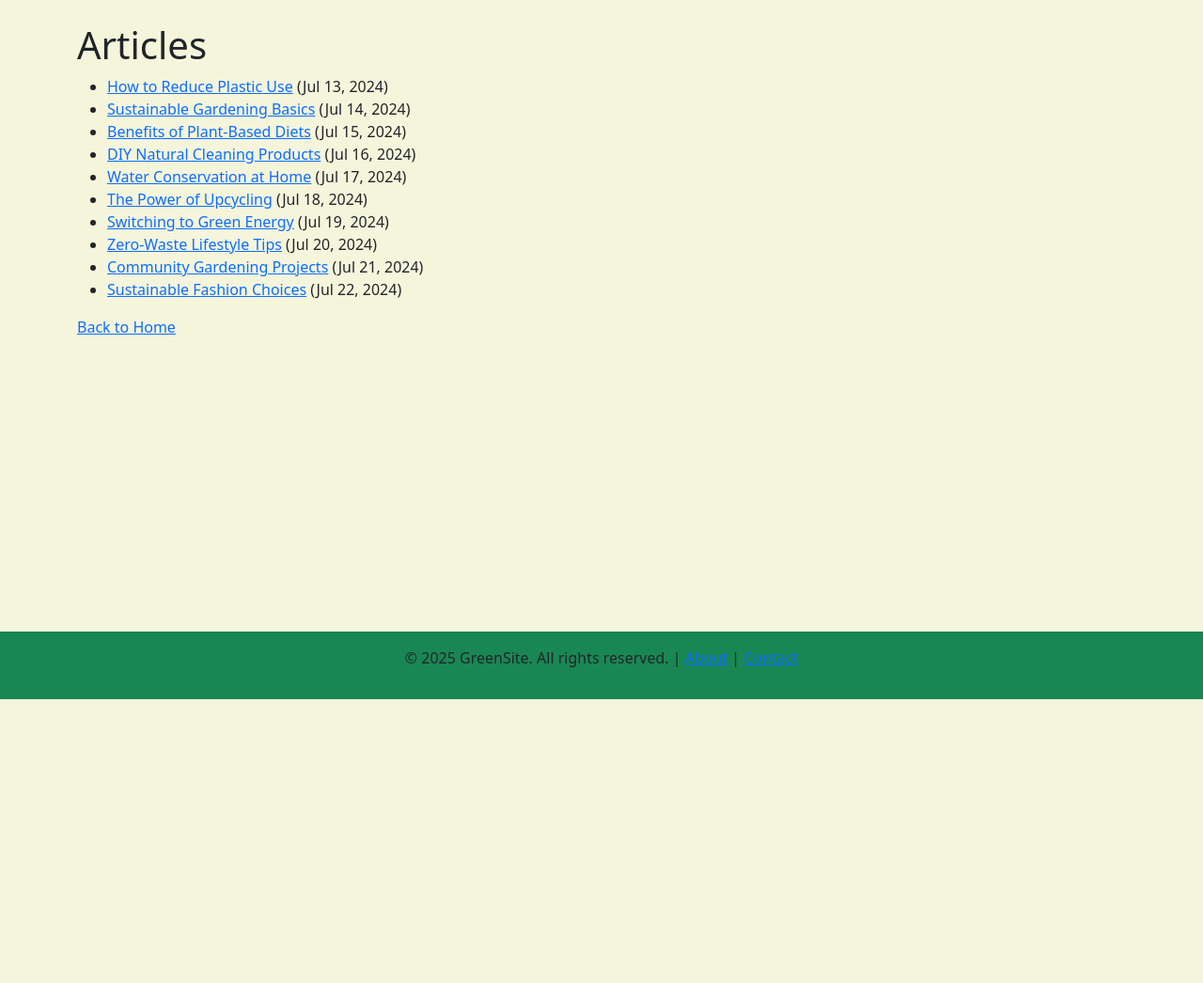
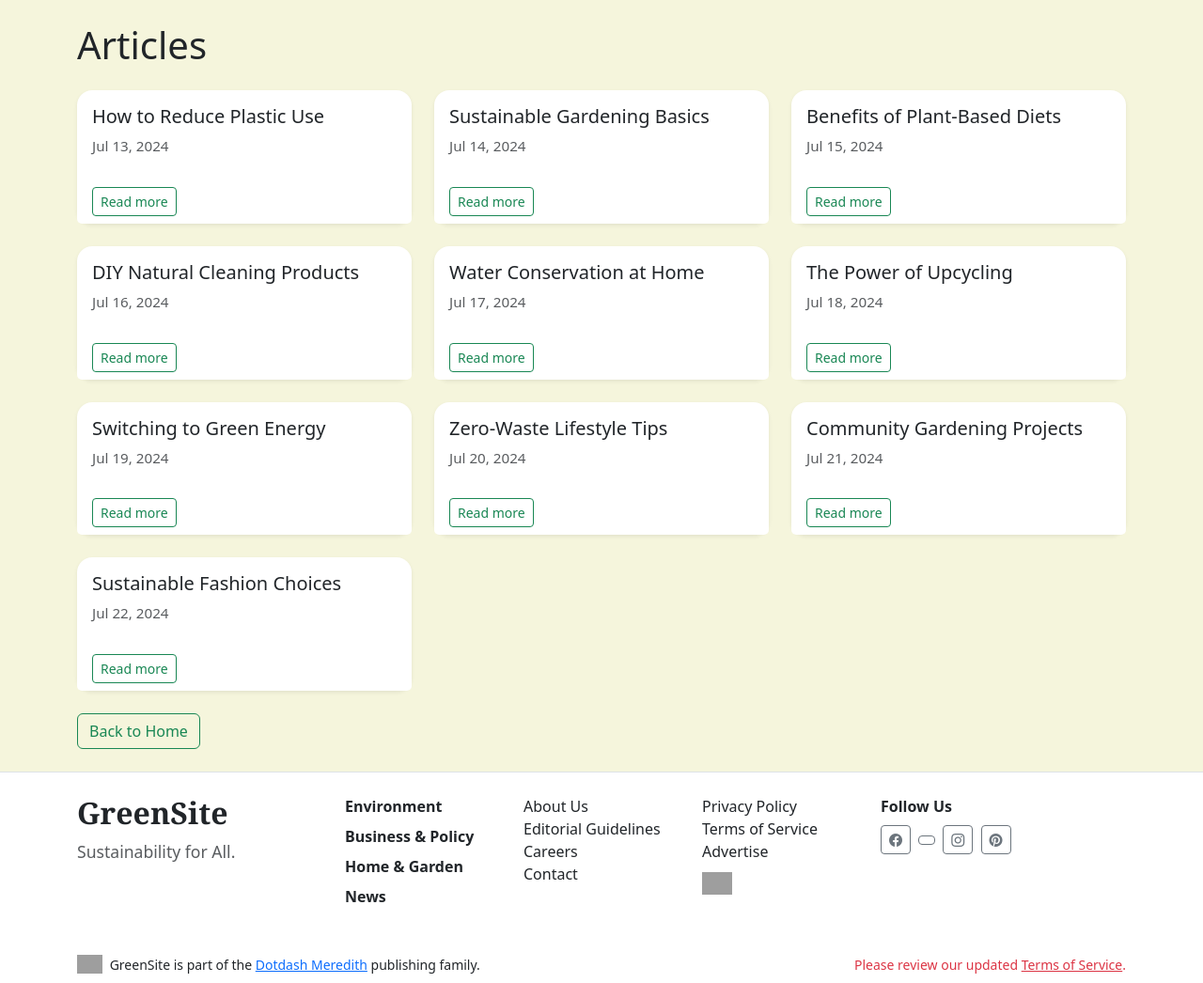
Before and after one commit to virendrasinh-bodana/greensite, a Django app: page /articles/ in a window 1280 px wide. Shown: the part 56-1102 px from the top of the page at 94% size. Before the commit the page ends 800 px from the top, so only its background shows below. Run offline with Django 5.2, Linux system fonts and the light colour scheme; data comes from the database, SQL or seed files in the repository; grey boxes are pictures that could not be loaded.

Commit message:
added the footer in base.html file. updated the styling of products.html and article.html file

```diff
--- a/main/templates/base.html
+++ b/main/templates/base.html
@@ -5,6 +5,7 @@
     <title>GreenSite</title>
     <link href="https://cdn.jsdelivr.net/npm/bootstrap@5.3.0/dist/css/bootstrap.min.css" rel="stylesheet">
     <link rel="stylesheet" type="text/css" href="{% static 'main/style.css' %}">
+    <link rel="stylesheet" href="https://cdn.jsdelivr.net/npm/bootstrap-icons@1.10.5/font/bootstrap-icons.css">
 </head>
 <body>
 
@@ -37,8 +38,55 @@
         {% block content %}{% endblock %}
     </div>
 
-    <footer class="navbar-dark bg-success text-center py-3 mt-4">
-        <p>&copy; 2025 GreenSite. All rights reserved. | <a href="{% url 'about' %}">About</a> | <a href="{% url 'contact' %}">Contact</a></p>
+    <footer class="bg-white border-top mt-4 pt-4 pb-2">
+        <div class="container">
+            <div class="row align-items-start">
+                <div class="col-md-3 mb-3">
+                    <h2 class="fw-bold" style="font-family: 'Georgia', serif; font-size: 2rem;"> GreenSite</h2>
+                    <span class="text-muted" style="font-size: 1.1rem;">Sustainability for All.</span>
+                </div>
+                <div class="col-md-2 mb-3">
+                    <ul class="list-unstyled">
+                        <li><strong>Environment</strong></li>
+                        <li class="mt-2"><strong>Business & Policy</strong></li>
+                        <li class="mt-2"><strong>Home & Garden</strong></li>
+                        <li class="mt-2"><strong>News</strong></li>
+                    </ul>
+                </div>
+                <div class="col-md-2 mb-3">
+                    <ul class="list-unstyled">
+                        <li><a href="{% url 'about' %}" class="text-decoration-none text-dark">About Us</a></li>
+                        <li><a href="#" class="text-decoration-none text-dark">Editorial Guidelines</a></li>
+                        <li><a href="#" class="text-decoration-none text-dark">Careers</a></li>
+                        <li><a href="{% url 'contact' %}" class="text-decoration-none text-dark">Contact</a></li>
+                    </ul>
+                </div>
+                <div class="col-md-2 mb-3">
+                    <ul class="list-unstyled">
+                        <li><a href="#" class="text-decoration-none text-dark">Privacy Policy</a></li>
+                        <li><a href="#" class="text-decoration-none text-dark">Terms of Service</a></li>
+                        <li><a href="#" class="text-decoration-none text-dark">Advertise</a></li>
+                        <li class="mt-2"><img src="https://privacy-policy.truste.com/privacy-seal/seal?rid=123456" alt="Privacy Feedback" style="height:24px;"></li>
+                    </ul>
+                </div>
+                <div class="col-md-3 mb-3">
+                    <div class="mb-2 fw-bold">Follow Us</div>
+                    <a href="#" class="btn btn-outline-secondary btn-sm me-1" aria-label="Facebook"><i class="bi bi-facebook"></i></a>
+                    <a href="#" class="btn btn-outline-secondary btn-sm me-1" aria-label="X"><i class="bi bi-twitter-x"></i></a>
+                    <a href="#" class="btn btn-outline-secondary btn-sm me-1" aria-label="Instagram"><i class="bi bi-instagram"></i></a>
+                    <a href="#" class="btn btn-outline-secondary btn-sm" aria-label="Pinterest"><i class="bi bi-pinterest"></i></a>
+                </div>
+            </div>
+            <div class="row align-items-center mt-3">
+                <div class="col-md-8 d-flex align-items-center">
+                    <img src="https://upload.wikimedia.org/wikipedia/commons/6/6a/Dotdash_Meredith_logo.svg" alt="Dotdash Meredith" style="height:20px; margin-right:8px;">
+                    <span class="small"> GreenSite is part of the <a href="#" class="text-decoration-underline">Dotdash Meredith</a> publishing family.</span>
+                </div>
+                <div class="col-md-4 text-end">
+                    <span class="small text-danger">Please review our updated <a href="#" class="text-danger text-decoration-underline">Terms of Service</a>.</span>
+                </div>
+            </div>
+        </div>
     </footer>
 </body>
 </html>
--- a/main/templates/main/articles.html
+++ b/main/templates/main/articles.html
@@ -1,24 +1,35 @@
 {% extends 'base.html' %}
-<!DOCTYPE html>
-<html>
-<head>
-    <meta charset="UTF-8">
-    <title>Articles - GreenSite</title>
-</head>
-<body>
 
 {% block content %}
-     <h1>Articles</h1>
-    <ul>
-        {% for article in object_list %}
-            <li><a href="{% url 'article_detail' article.pk %}">{{ article.title }}</a> ({{ article.created_at|date:"M d, Y" }})</li>
-        {% empty %}
-            <li>No articles available.</li>
-        {% endfor %}
-    </ul>
-    <a href="{% url 'home' %}">Back to Home</a>
+<h1 class="mb-4">Articles</h1>
+<div class="row row-cols-1 row-cols-sm-2 row-cols-md-3 g-4">
+    {% for article in object_list %}
+        <div class="col">
+            <div class="card h-100 shadow-sm rounded-4 border-0 article-tile" style="transition: transform 0.2s;">
+                <div class="card-body">
+                    <h5 class="card-title">
+                        <a href="{% url 'article_detail' article.pk %}" class="text-decoration-none text-dark">{{ article.title }}</a>
+                    </h5>
+                    <p class="card-text text-muted mb-2" style="font-size: 0.95em;">{{ article.created_at|date:"M d, Y" }}</p>
+                    <p class="card-text">{{ article.body|truncatechars:200 }}</p>
+                </div>
+                <div class="card-footer bg-white border-0">
+                    <a href="{% url 'article_detail' article.pk %}" class="btn btn-outline-success btn-sm">Read more</a>
+                </div>
+            </div>
+        </div>
+    {% empty %}
+        <div class="col">
+            <div class="alert alert-info w-100">No articles available.</div>
+        </div>
+    {% endfor %}
+</div>
+<a href="{% url 'home' %}" class="btn btn-outline-success mt-4">Back to Home</a>
 
+<style>
+.article-tile:hover {
+    transform: translateY(-6px) scale(1.03);
+    box-shadow: 0 8px 24px rgba(0,0,0,0.12);
+}
+</style>
 {% endblock %}
-
-</body>
-</html>
```
Also changed, not shown: main/templates/main/products.html (+28 -23 lines).
